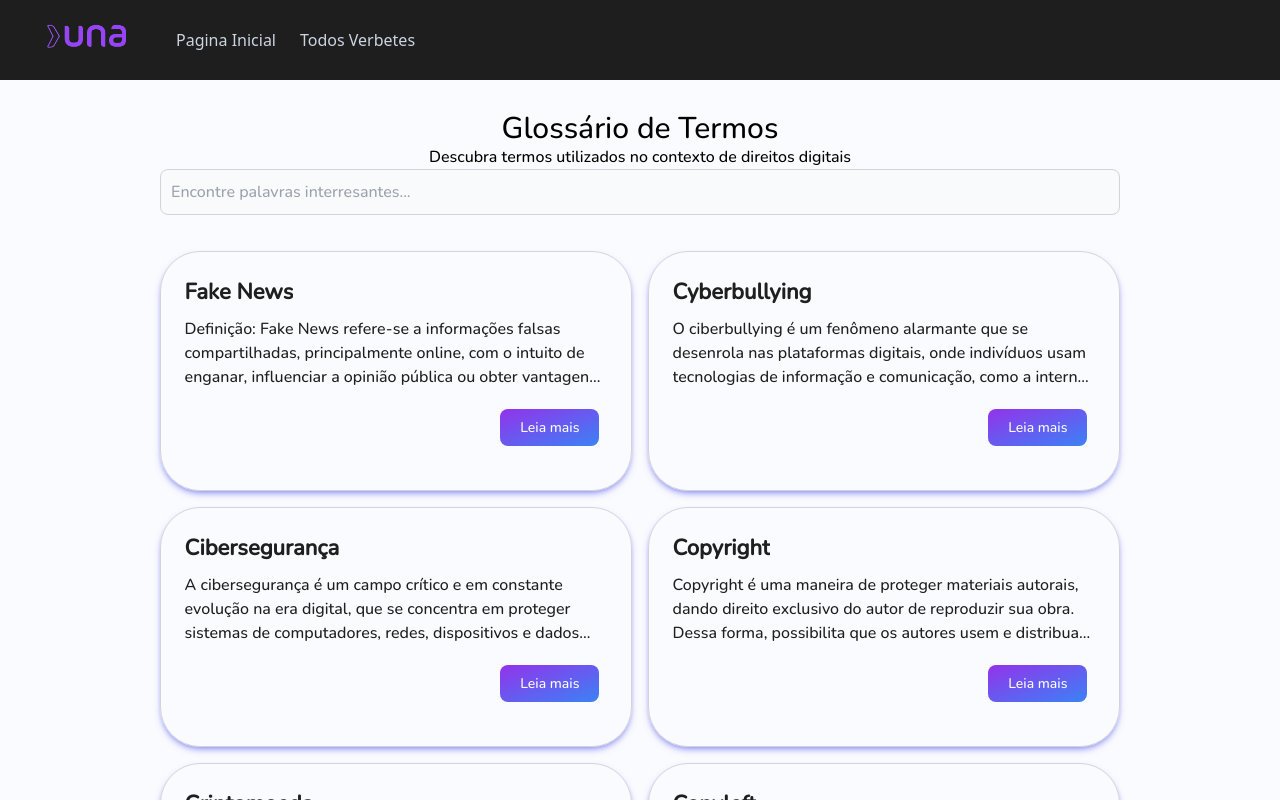
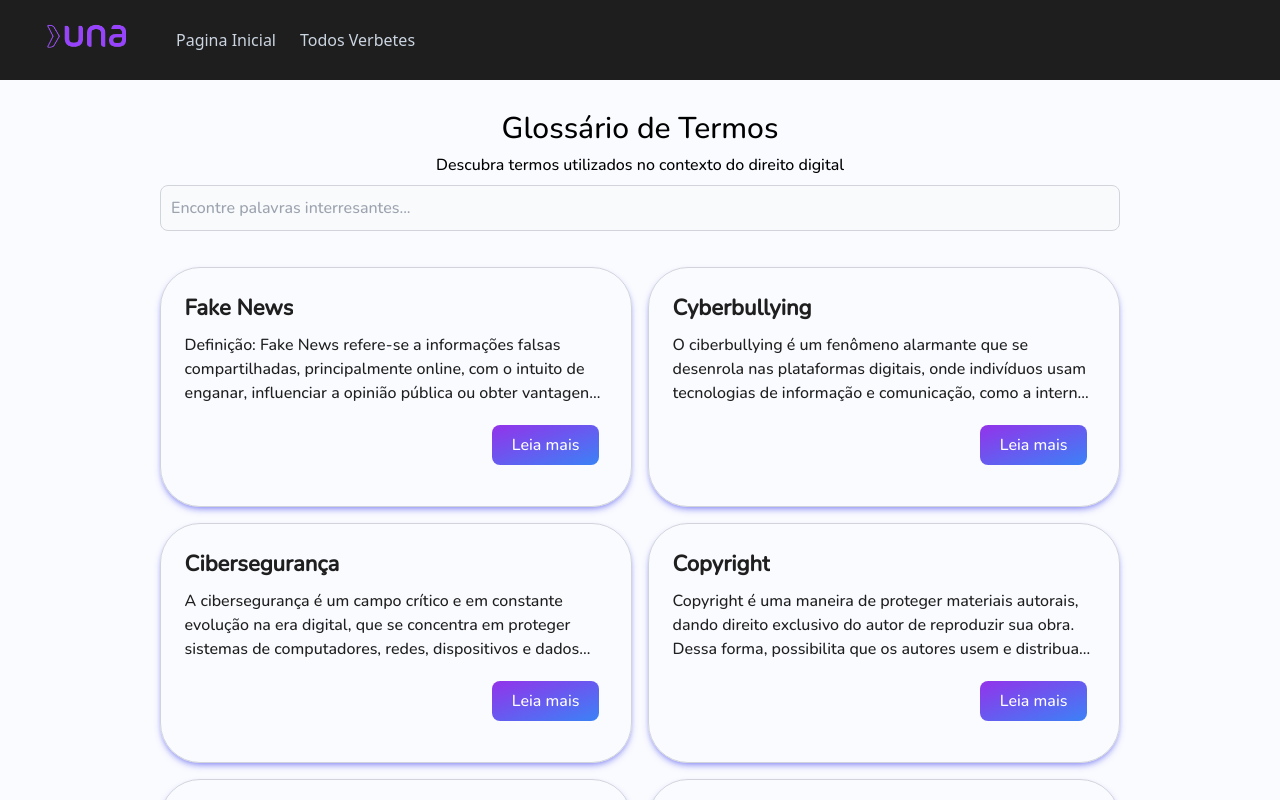
Before and after one commit to AnaAlice951/glossaryTerms, a React (Vite) app: page /menu in a window 1280 px wide. Shown: the top 800 px of the page. Built offline with nearby package versions, Linux system fonts and the light colour scheme; a web font is replaced by a local one.

Commit message:
Last changes

```diff
--- a/package.json
+++ b/package.json
@@ -16,12 +16,14 @@
     "react": "^18.2.0",
     "react-icons": "^4.11.0",
     "react-router-dom": "^6.15.0",
-    "react-toastify": "^9.1.3"
+    "react-toastify": "^9.1.3",
+    "uuid": "^9.0.1"
   },
   "devDependencies": {
     "@types/node": "^20.8.9",
     "@types/react": "^18.2.15",
     "@types/react-dom": "^18.2.7",
+    "@types/uuid": "^9.0.6",
     "@typescript-eslint/eslint-plugin": "^6.0.0",
     "@typescript-eslint/parser": "^6.0.0",
     "@vitejs/plugin-react": "^4.0.3",
--- a/src/components/word-box/WordBox.tsx
+++ b/src/components/word-box/WordBox.tsx
@@ -14,7 +14,7 @@ const WordBox = ({ data }: any) => {
       >
         <button
           type="button"
-          className="text-white flex bg-gradient-to-br from-purple-600 to-blue-500 hover:bg-gradient-to-bl focus:ring-4 focus:outline-none focus:ring-blue-300 dark:focus:ring-blue-800 font-normal rounded-lg text-14 px-5 py-2 text-center mr-2 mb-2"
+          className="flex justify-center items-center max-sm:w-44 max-sm:h-11 max-sm:text-16 text-white bg-gradient-to-br from-purple-600 to-blue-500 hover:bg-gradient-to-bl focus:ring-4 focus:outline-none focus:ring-blue-300 dark:focus:ring-blue-800 font-normal rounded-lg text-16 px-5 py-2 text-center mr-2 mb-2"
         >
           Leia mais
         </button>
--- a/src/pages/Menu.tsx
+++ b/src/pages/Menu.tsx
@@ -1,3 +1,4 @@
+import { v4 as uuid } from 'uuid';
 import Header from '../components/header/Hearder';
 import { useData } from '../DataContext';
 import WordBox from '../components/word-box/WordBox';
@@ -16,18 +17,20 @@ export function Menu() {
       <Header />
       <div className="w-full h-full font-nunito flex justify-between items-start p-10 sm:px-10 !pt-8 overflow-y-auto text-black">
         <div className="flex items-center flex-col h-full w-full justify-center">
-          <h2 className="text-30">Glossário de Termos</h2>
-          <p>Descubra termos utilizados no contexto de direitos digitais</p>
+          <h2 className="text-30 mb-2">Glossário de Termos</h2>
+          <p className="text-center mb-2">
+            Descubra termos utilizados no contexto do direito digital
+          </p>
           <input
             type="text"
-            className="bg-gray-50 border w-4/5 border-gray-300 text-gray-900 text-sm rounded-lg focus:ring-[#9742FF] focus:border-[#9742FF] block p-2.5  dark:text-white dark:focus:ring-[#9742FF] dark:focus:border-[#9742FF]"
+            className="bg-gray-50 border w-4/5 border-gray-300 text-gray-900 text-sm rounded-lg focus:ring-[#9742FF] focus:border-[#9742FF] block p-2.5 dark:focus:ring-[#9742FF] dark:focus:border-[#9742FF]"
             placeholder="Encontre palavras interresantes..."
             value={searchTerm}
             onChange={(e) => setSearchTerm(e.target.value)}
           />
           <div className="grid grid-cols-1 sm:grid-cols-2 xl:grid-cols-2 gap-4 w-[80%] sm:mt-[3%] mt-[6%] h-full">
             {filteredData.map((boxData) => (
-              <WordBox data={boxData} />
+              <WordBox key={uuid()} data={boxData} />
             ))}
           </div>
         </div>
--- a/src/pages/Verbete.tsx
+++ b/src/pages/Verbete.tsx
@@ -1,17 +1,23 @@
+import { v4 as uuid } from 'uuid';
+
 import Header from '../components/header/Hearder';
 import { useData } from '../DataContext';
 import { useParams } from 'react-router-dom';
+import { useEffect } from 'react';
 
 export function Verbete() {
   const data = useData();
   const { id } = useParams();
   const verbeteData = data.find((item) => item.id === id);
-
   if (!verbeteData) {
     return (
       <div>Não foi possível encontrar o verbete com o ID especificado</div>
     );
   }
+
+  useEffect(() => {
+    window.scrollTo(0, 0);
+  }, []);
 
   return (
     <>
@@ -23,15 +29,14 @@ export function Verbete() {
           className="flex items-center flex-col h-full gap-5 w-full justify-center"
         >
           <h2 className="sm:text-40 text-30">{verbeteData.nome}</h2>
-
           <p
             dangerouslySetInnerHTML={{
               __html: verbeteData.descricao,
             }}
           ></p>
-
           {verbeteData.imagem.map((imagem) => (
             <img
+              key={uuid()}
               className="w-1/2"
               src={new URL(`/src/assets/${imagem}`, import.meta.url).href}
               alt={verbeteData.nome}
```
Also changed, not shown: 1 other file (tests, documents, lock files or other folders).
